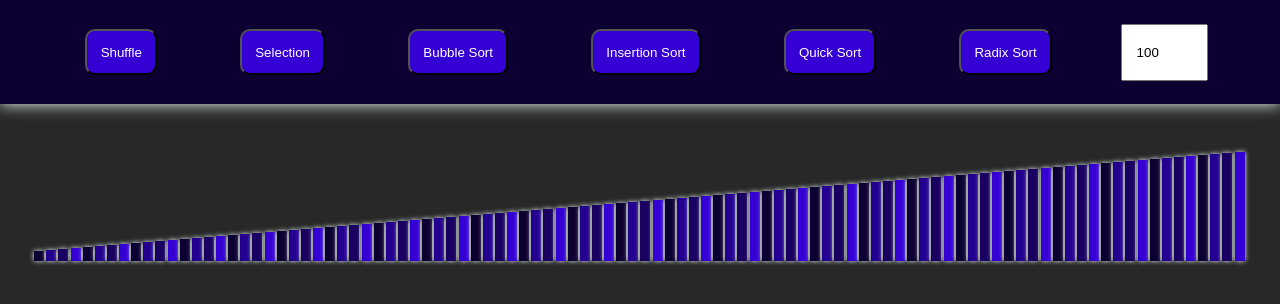
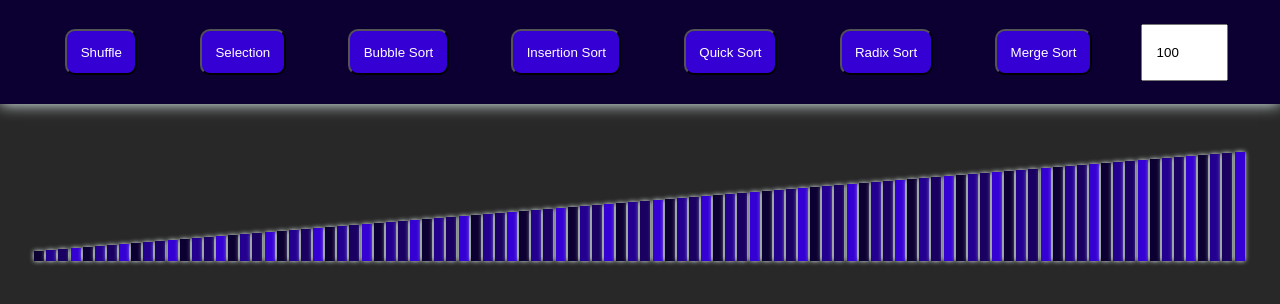
Before and after one commit to McTrip777/AllSortingAlgos, a React (Create React App) app in the folder sorting/: page / in a window 1280 px wide. Shown: the top 304 px of the page. Built offline with nearby package versions, Linux system fonts and the light colour scheme.

Commit message:
Merge sort added, with some animation

```diff
--- a/sorting/src/App.js
+++ b/sorting/src/App.js
@@ -142,30 +142,69 @@ function App() {
     return (i + 1)
   }
 
-  const radixSort = async () => {
+  const radixSort = async (array) => {
     if (sorted) {
-      for (let i = 0; i < 2; i++) {
-        await radixCheck(i)
+      let temp = array[0].key
+      let maxVal = Number(temp[array[0].key])
+      for (let i = 1; i < array.length; i++) {
+        if (maxVal < Number(array[i].key)) { maxVal = Number(array[i].key) }
       }
+      const iter = maxVal.toString().length
+      for (let i = 0; i < iter; i++) {
+        const newArr = Array.from({ length: 10 }, () => [])
+        for (let j = 0; j < array.length; j++) {
+          let temp = array[j].key
+          const numberVal = Math.floor(Number(temp) / Math.pow(10, i)) % 10
+          newArr[numberVal].push(array[j])
+        }
+        const tempArr = [].concat(...newArr)
+        array = tempArr
+      }
+      setArr([...array])
     }
     checker()
   }
-  const radixCheck = async (i) => {
-    let bool = true
-    let again = false
-    while (bool) {
-      for (let j = 0; j < quantity - 1; j++) {
-        let temp = "00" + arr[j].key
-        let temp2 = "00" + arr[j + 1].key
-        if (Number(temp[arr[j].key.length - i + 1]) > Number(temp2[arr[j + 1].key.length + 1 - i])) {
-          await swap(j, j + 1)
-          await setArr([...arr])
-          await sleep(0)
-          again = true
+
+  const mergeSort = async (array) => {
+    if (array.length > 1) {
+      let middle = Math.floor(array.length / 2)
+      let left = array.slice(0, middle)
+      let right = array.slice(middle, array.length)
+      await mergeSort(left)
+      await mergeSort(right)
+
+      let i = 0, j = 0, k = 0
+      while (i < left.length && j < right.length) {
+        console.log(Number(left[i].key), Number(right[j].key), left, right)
+        if (Number(left[i].key) < Number(right[j].key)) {
+          array[k] = left[i]
+          await sleep(50)
+          await setArr([...array])
+          i += 1
         }
+        else {
+          array[k] = right[j]
+          await sleep(50)
+          await setArr([...array])
+          j += 1
+        }
+        k += 1
       }
-      if (again === false) { bool = false }
-      again = false
+      while (i < left.length) {
+        array[k] = left[i]
+        await sleep(50)
+        await setArr([...array])
+        i += 1
+        k += 1
+      }
+      while (j < right.length) {
+        array[k] = right[j]
+        await sleep(50)
+        await setArr([...array])
+        j += 1
+        k += 1
+      }
+      // setArr([...array])
     }
   }
 
@@ -264,9 +303,13 @@ function App() {
           setMethod("quick")
         }}>Quick Sort</button>
         <button onClick={() => {
-          radixSort()
+          radixSort(arr)
           setMethod("radix")
         }}>Radix Sort</button>
+        <button onClick={() => {
+          mergeSort(arr)
+          setMethod("merge")
+        }}>Merge Sort</button>
 
         <input type="number" min="100" max="400" value={quantity} onChange={quantityChoice}></input>
       </div>
```
